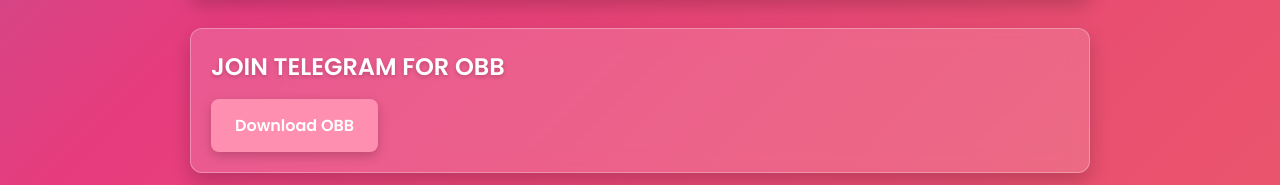
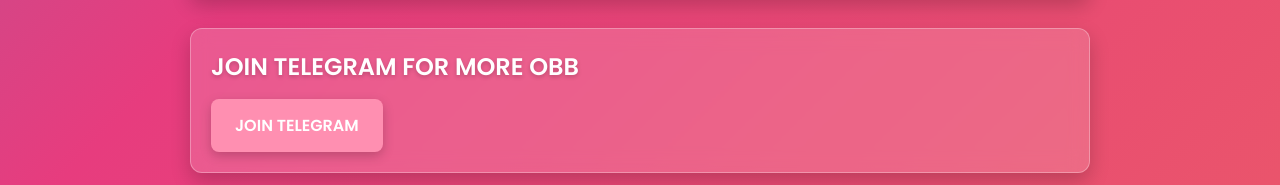
Before and after one commit to darksideyt762-hu/key-storage, a plain HTML site: page index.html in a window 1280 px wide. Shown: the part 719-904 px from the top of the page. Drawn offline with Linux system fonts and the light colour scheme.

Commit message:
Update index.html

```diff
--- a/index.html
+++ b/index.html
@@ -255,8 +255,8 @@
 
     <!-- TELEGRAM OBB DOWNLOAD SECTION -->
     <div class="glass-card telegram-section">
-      <h2>JOIN TELEGRAM FOR OBB</h2>
-      <a href="https://t.me/+0vO0YxFW_YNkNDQ9" class="telegram-btn">Download OBB</a>
+      <h2>JOIN TELEGRAM FOR MORE OBB</h2>
+      <a href="https://t.me/+GxEfJ9zZHMw5ZDE9" class="telegram-btn">JOIN TELEGRAM</a>
     </div>
 
   </div>
```
